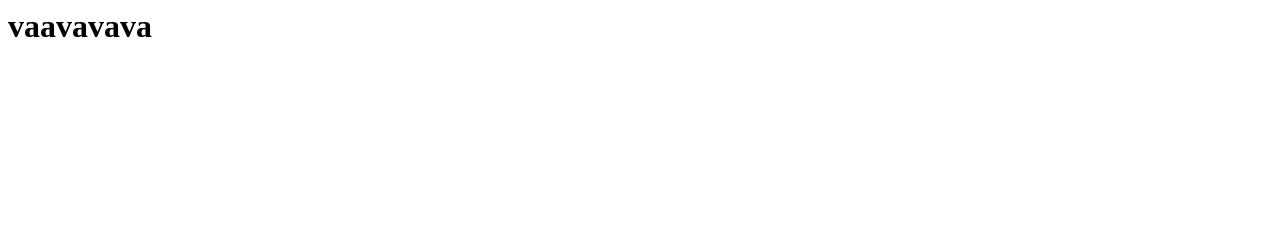
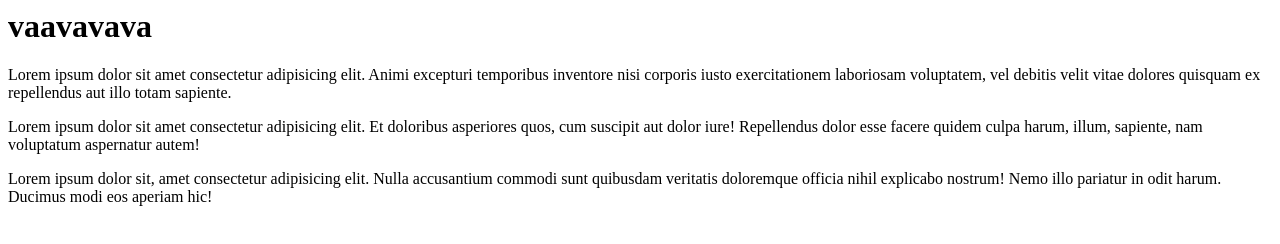
Before and after one commit to selopab/git-one, a plain HTML site: page index.html in a window 1280 px wide. Drawn offline with Linux system fonts and the light colour scheme.

Commit message:
added index html

```diff
--- a/index.html
+++ b/index.html
@@ -6,5 +6,13 @@
 </head>
 <body>
     <h1>vaavavava</h1>
+
+    <p>Lorem ipsum dolor sit amet consectetur adipisicing elit. Animi excepturi temporibus inventore nisi corporis iusto exercitationem laboriosam voluptatem, vel debitis velit vitae dolores quisquam ex repellendus aut illo totam sapiente.
+    </p>
+
+    <p>Lorem ipsum dolor sit amet consectetur adipisicing elit. Et doloribus asperiores quos, cum suscipit aut dolor iure! Repellendus dolor esse facere quidem culpa harum, illum, sapiente, nam voluptatum aspernatur autem!</p>
+
+    <p>Lorem ipsum dolor sit, amet consectetur adipisicing elit. Nulla accusantium commodi sunt quibusdam veritatis doloremque officia nihil explicabo nostrum! Nemo illo pariatur in odit harum. Ducimus modi eos aperiam hic!</p>
+
 </body>
 </html>
```
